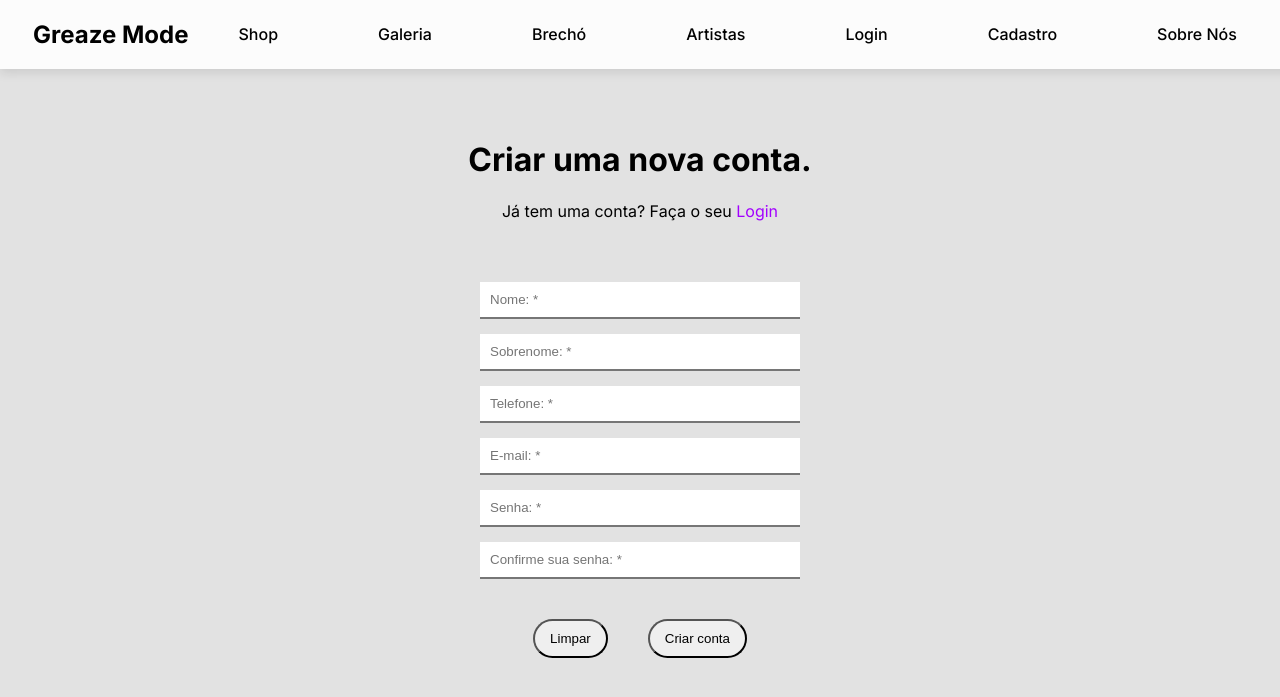
After one commit to Mxrqzz/greazemode-platform-Django, a Django app: page /register in a window 1280 px wide. The commit adds this page. Shown: the top 697 px of the page. Run offline with Django 5.2, Linux system fonts and the light colour scheme.

Commit message:
start: screen register

```diff
--- a/core/static/core/css/style.css
+++ b/core/static/core/css/style.css
@@ -4,38 +4,114 @@ body {
     margin: 0;
     background-color: rgb(226, 226, 226);
     font-family: "Inter", sans-serif;
+
 }
 
 .menu_superior {
     width: 100%;
-    padding-top: 25px;
-    padding-left: 50px;
+
+    padding-top: 50px;
     display: flex;
     justify-content: center;
     align-items: center;
     background-color: rgb(252, 252, 252);
-    box-shadow: 10px 10px 10px rgb(0, 0, 0, 0.2);
+    box-shadow: 0 4px 10px rgba(0, 0, 0, 0.1);
+    padding: 0 20px;
 }
 
 .menu_superior ul {
     list-style: none;
     margin: 0;
+    padding: 0;
     display: flex;
     align-items: center;
-    padding: 10px 20px;
+
 }
 
 .menu_superior ul li {
-    margin-right: 80px;
-    margin-left: 20px;
+    margin: 0 30px;
     font-weight: 500;
+    font-size: 16px;
+    line-height: 1;
+    padding: 10px 20px;
 }
 
 .menu_superior a {
     text-decoration: none;
-    color: black;
+    color: rgb(0, 0, 0);
 }
 
 .menu_superior a:hover {
-    color: blue;
+    color: rgb(28, 127, 255);
 }
+
+
+.formulario {
+    display: flex;
+    flex-direction: column;
+    justify-content: center;
+    justify-items: center;
+}
+
+.title_form {
+    display: inline-block;
+    text-align: center;
+    margin-bottom: 30px;
+    margin-top: 50px;
+}
+
+.title_form a {
+    color: rgb(162, 0, 255);
+    text-decoration: none;
+}
+
+.title_form a:hover {
+    color: rgb(28, 127, 255);
+}
+
+.input_group {
+    display: flex;
+    flex-direction: column;
+    align-items: center;
+}
+
+.input_box {
+    margin-top: 15px;
+}
+
+.input_box input {
+    border-left: none;
+    border-top: none;
+    border-right: none;
+    width: 300px;
+    padding: 10px;
+    background-color: none;
+}
+
+.input_box input:hover {
+    background-color: white;
+
+}
+
+.buttons_area {
+    display: flex;
+    align-items: center;
+    justify-content: center;
+    margin-top: 20px;
+}
+
+button {
+    margin: 20px;
+    border-radius: 20px;
+    padding: 10px 15px;
+}
+
+.button_negative:hover{
+    background-color: red;
+    color: white;
+}
+
+.button_positive:hover {
+    background-color: green;
+    color: white;
+}
--- a/core/templates/core/base.html
+++ b/core/templates/core/base.html
@@ -5,7 +5,7 @@
 <head>
     <meta charset="UTF-8">
     <meta name="viewport" content="width=device-width, initial-scale=1.0">
-    <title>{% block title %}{% endblock%} Greaze Mode</title>
+    <title>{% block title %}{% endblock %} Greaze Mode</title>
     <link rel="stylesheet" href="{% static 'core/css/style.css' %}">
 
 
--- /dev/null
+++ b/core/templates/core/login.html
@@ -0,0 +1,5 @@
+{% extends 'core/base.html' %}
+
+{% block title %} Login - {% endblock %}
+
+{% block content %} <h1>Login</h1> {% endblock %}
--- a/core/templates/core/menu.html
+++ b/core/templates/core/menu.html
@@ -1,12 +1,12 @@
 <nav class="menu_superior">
     <ul>
-        <h1><a href="/">Greaze Mode</a></h1>
+        <h1><a href="{% url 'home'%}">Greaze Mode</a></h1>
         <li><a href="#">Shop</a></li>
         <li><a href="{% url 'galery' %}">Galeria</a></li>
         <li><a href="#">Brechó</a></li>
         <li><a href="#">Artistas</a></li>
-        <li><a href="#">Login</a></li>
-        <li><a href="#">Cadastro</a></li>
+        <li><a href="{% url 'login' %}">Login</a></li>
+        <li><a href="{% url 'register' %}">Cadastro</a></li>
         <li><a href="/about">Sobre Nós</a></li>
     </ul>
 </nav>
--- /dev/null
+++ b/core/templates/core/register.html
@@ -0,0 +1,45 @@
+{% extends 'core/base.html' %}
+
+{% block title %} Cadastro - {% endblock %}
+
+{% block content %}
+
+<div class="formulario">
+    <div class="title_form">
+        <h1>Criar uma nova conta.</h1>
+        <p>Já tem uma conta? Faça o seu <a href="{% url 'login' %}">Login</a></p>
+    </div>
+    <form action="" method="post">
+        <div class="input_group">
+            <!--Nome-->
+            <div class="input_box">
+                <input type="text" name="name" placeholder="Nome: *" maxlength="30" required>
+            </div>
+            <!--Sobrenome-->
+            <div class="input_box">
+                <input type="text" name="surname" placeholder="Sobrenome: *" maxlength="80" required>
+            </div>
+            <!--Telefone-->
+            <div class="input_box">
+                <input type="text" name="number" placeholder="Telefone: *" maxlength="15" required>
+            </div>
+            <!--Email-->
+            <div class="input_box">
+                <input type="email" name="email" placeholder="E-mail: *" maxlength="80" required>
+            </div>
+            <!--Senha -->
+            <div class="input_box">
+                <input type="password" name="password" placeholder="Senha: *" maxlength="50">
+            </div>
+            <!--Senha Confirmação-->
+            <div class="input_box">
+                <input type="password" name="passwordConfirm" placeholder="Confirme sua senha: *" maxlength="50">
+            </div>
+        </div>
+        <div class="buttons_area">
+            <button type="reset" class="button_negative">Limpar</button>
+            <button type="submit" class="button_positive">Criar conta</button>
+        </div>
+    </form>
+</div>
+{% endblock %}
--- a/core/urls.py
+++ b/core/urls.py
@@ -5,4 +5,6 @@ from . import views
 urlpatterns = [
     path("", views.index, name="home"),
     path("about/", views.about, name="about"),
+    path("register", views.register, name="register"),
+    path("login", views.login, name="login")
 ]
--- a/core/views.py
+++ b/core/views.py
@@ -7,3 +7,10 @@ def index(request):
 
 def about(request):
     return render(request, "core/about.html")
+
+
+def register(request):
+    return render(request, "core/register.html")
+
+def login(request):
+    return render(request, "core/login.html")
```
Also changed, not shown: galery/templates/galery/galeria.html (renamed from galery/templates/galeria.html).
